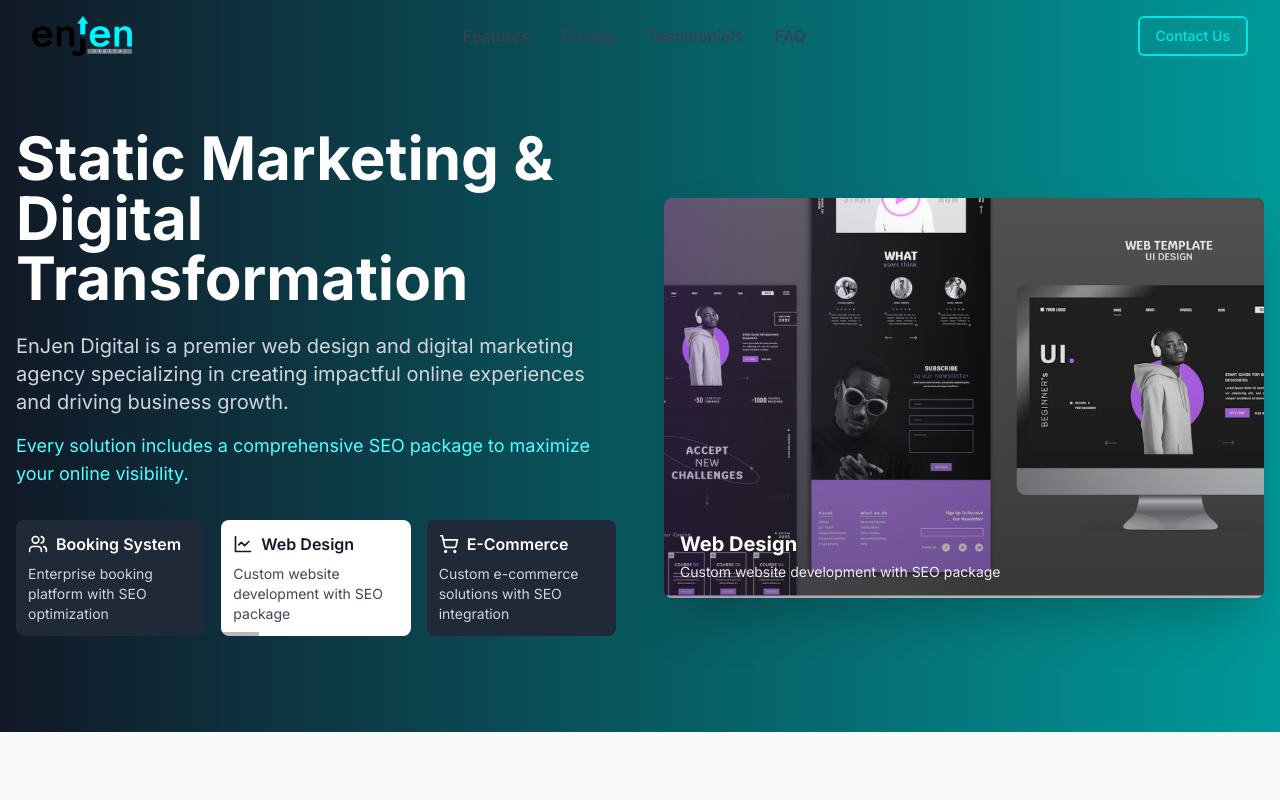
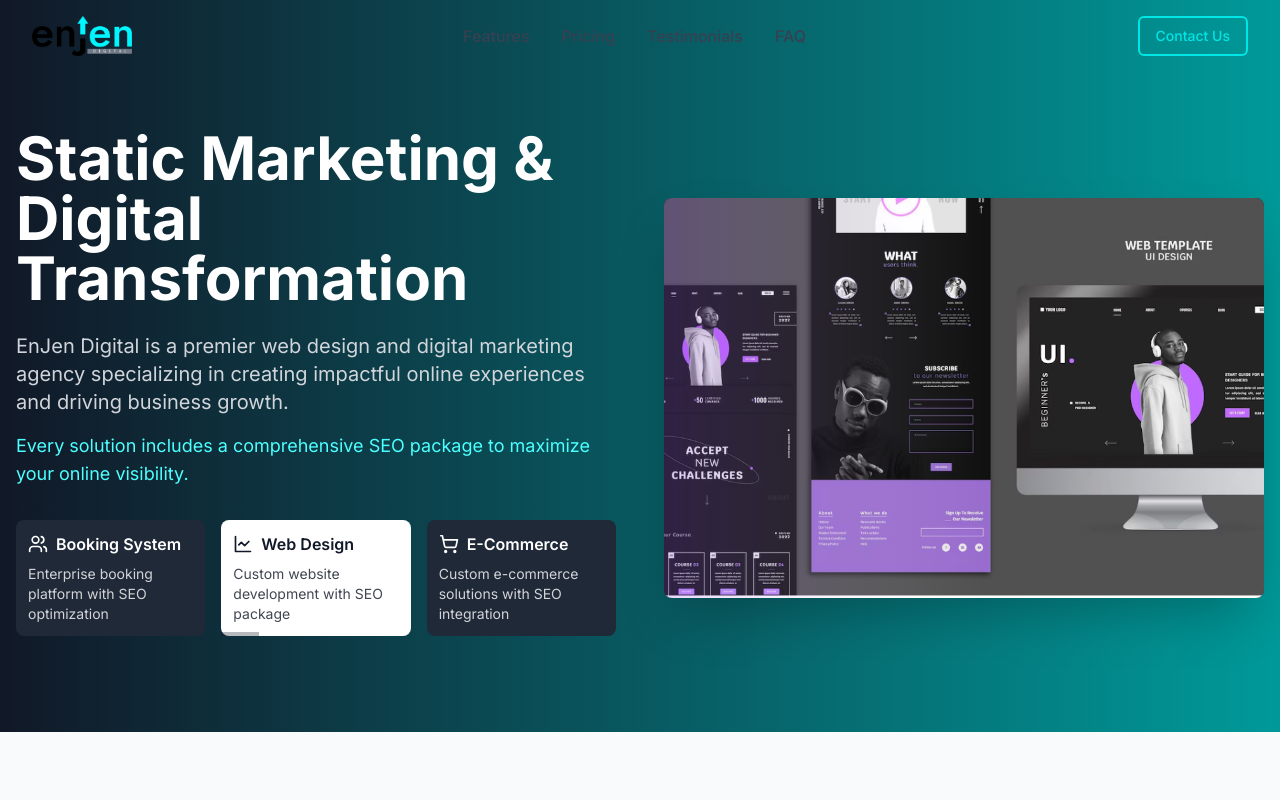
Before and after one commit to enjen-digital/enjendigital.com, a React (Vite) app: page / in a window 1280 px wide. Shown: the top 800 px of the page. Built offline with nearby package versions, Linux system fonts and the light colour scheme.

Commit message:
Fix Web Design image path

```diff
--- a/src/index.css
+++ b/src/index.css
@@ -87,39 +87,9 @@ section.animate-fade-in {
   }
 }
 
-@keyframes slideOutRight {
-  from {
-    opacity: 1;
-    transform: translateX(0);
-  }
-  to {
-    opacity: 0;
-    transform: translateX(100%);
-  }
-}
-
-@keyframes slideInLeft {
-  from {
-    opacity: 0;
-    transform: translateX(-100%);
-  }
-  to {
-    opacity: 1;
-    transform: translateX(0);
-  }
-}
-
 .animate-timer {
   animation: timer 5s linear forwards;
   background-color: currentColor;
-}
-
-.slide-out-right {
-  animation: slideOutRight 0.7s ease-in-out forwards;
-}
-
-.slide-in-left {
-  animation: slideInLeft 0.7s ease-in-out forwards;
 }
 
 .feature-highlight {
--- a/src/pages/HomePage.tsx
+++ b/src/pages/HomePage.tsx
@@ -98,24 +98,19 @@ const HomePage = () => {
                 {industries.map((industry, index) => (
                   <div
                     key={index}
-                    className={`absolute inset-0 transition-all duration-700 ease-in-out ${
+                    className={`absolute inset-0 transition-all duration-500 transform ${
                       activeCard === index
-                        ? 'opacity-100 translate-x-0 z-10'
+                        ? 'opacity-100 translate-x-0'
                         : index < activeCard
-                          ? 'opacity-0 translate-x-full z-0'
-                          : 'opacity-0 -translate-x-full z-0'
+                          ? 'opacity-0 -translate-x-full'
+                          : 'opacity-0 translate-x-full'
                     }`}
                   >
                     <img
                       src={industry.image}
                       alt={industry.title}
-                      className="w-full h-full object-cover transition-transform duration-700"
+                      className="w-full h-full object-cover"
                     />
-                    <div className="absolute inset-0 bg-gradient-to-t from-black/30 to-transparent" />
-                    <div className="absolute bottom-4 left-4 text-white">
-                      <h3 className="text-xl font-bold mb-1">{industry.title}</h3>
-                      <p className="text-sm opacity-90">{industry.description}</p>
-                    </div>
                   </div>
                 ))}
               </div>
```
